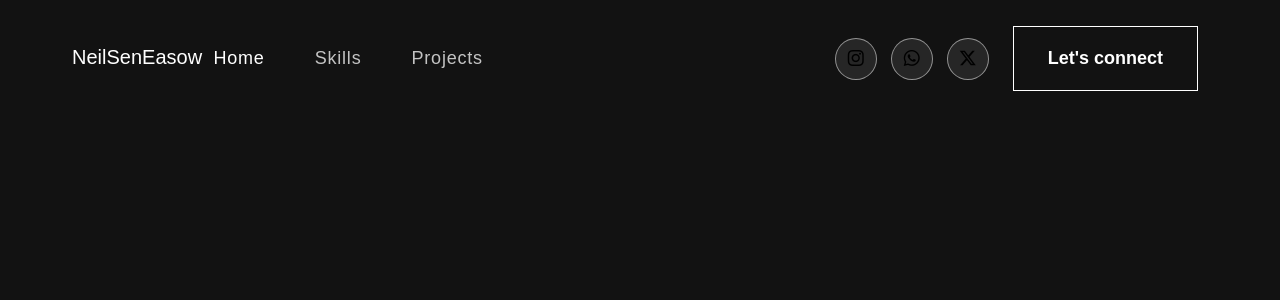
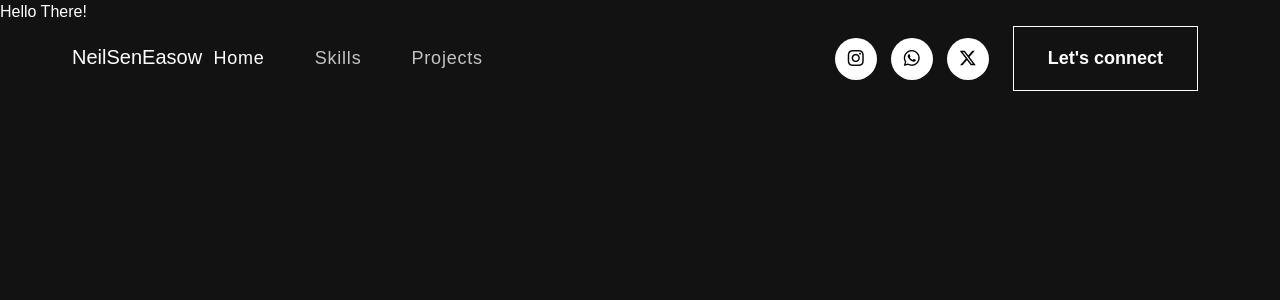
Before and after one commit to NeilSenEasow/personal_portfolio, a React (Create React App) app: page / in a window 1280 px wide. Shown: the top 300 px of the page. Built offline with nearby package versions, Linux system fonts and the light colour scheme.

Commit message:
Finishing up with navBar

```diff
--- a/src/App.css
+++ b/src/App.css
@@ -126,7 +126,7 @@ span.navbar-text {
 .social-icon a {
     width: 42px;
     height: 42px;
-    background: rgba(217, 217, 217, 0.1);
+    background: white !important;
     display: inline-flex;
     border-radius: 50%;
     margin-right: 6px;
@@ -135,26 +135,8 @@ span.navbar-text {
     line-height: 1;
     border: 1px solid rgba(255, 255, 255, 0.5);
 }
-.social-icon a::before {
-    content: "";
-    width: 42px;
-    height: 42px;
-    position: absolute;
-    background-color: #ffffff;
-    border-radius: 50%;
-    transform: scale(0);
-	transition: 0.3s ease-in-out;
-}
 .social-icon a:hover::before {
     transform: scale(1);
-}
-.social-icon a img {
-	width: 40%;
-	z-index: 1;
-	transition: 0.3s ease-in-out;
-}
-.social-icon a:hover img {
-	filter: brightness(0) saturate(100%) invert(0%) sepia(7%) saturate(98%) hue-rotate(346deg) brightness(95%) contrast(86%);
 }
 /* Let's Connect button */
 .navbar-text button {
@@ -167,9 +149,6 @@ span.navbar-text {
 	position: relative;
 	background-color: transparent;
 	transition: 0.3s ease-in-out;
-}
-.navbar-text button span {
-  z-index: 1;
 }
 .navbar-text button::before {
   content: "";
@@ -186,7 +165,6 @@ span.navbar-text {
   color: #121212;
 }
 .navbar-text button:hover::before {
-	content: "";
 	width: 100%;
 	height: 100%;
 	position: absolute;
@@ -205,9 +183,6 @@ nav.navbar .navbar-toggler-icon {
   transition: all 300ms linear;
   top: -2px;
 }
-nav.navbar .navbar-toggler-icon:focus {
-	border-bottom: 2px solid #fff;
-}
 nav.navbar .navbar-toggler-icon:after,
 nav.navbar .navbar-toggler-icon:before {
 	width: 24px;
@@ -217,7 +192,6 @@ nav.navbar .navbar-toggler-icon:before {
 	top: 0;
 	left: 0;
 	content: '';
-	z-index: 2;
 	transition: all 300ms linear;
 }
 nav.navbar .navbar-toggler-icon:after {
--- a/src/App.js
+++ b/src/App.js
@@ -1,12 +1,13 @@
 import './App.css';
 import NavBar from "./NavBar.js"
+import Banner from './Banner.jsx';
 import 'bootstrap/dist/css/bootstrap.min.css';
 
 function App() {
   return (
     <div className="App">
-      {/* Add navbar over here */}
       <NavBar />
+      <Banner />
     </div>
   );
 }
--- /dev/null
+++ b/src/Banner.jsx
@@ -0,0 +1,11 @@
+import React from "react";
+
+function Banner()   {
+    return (
+        <div className="banner-content">
+            Hello There!
+        </div>
+    );
+}
+
+export default Banner;
```
